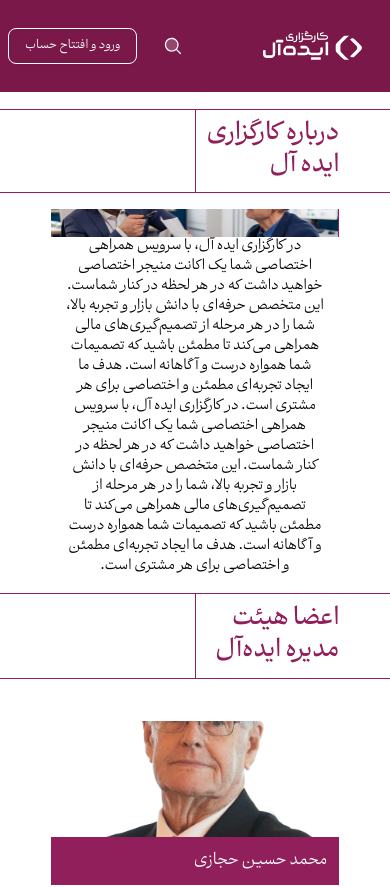
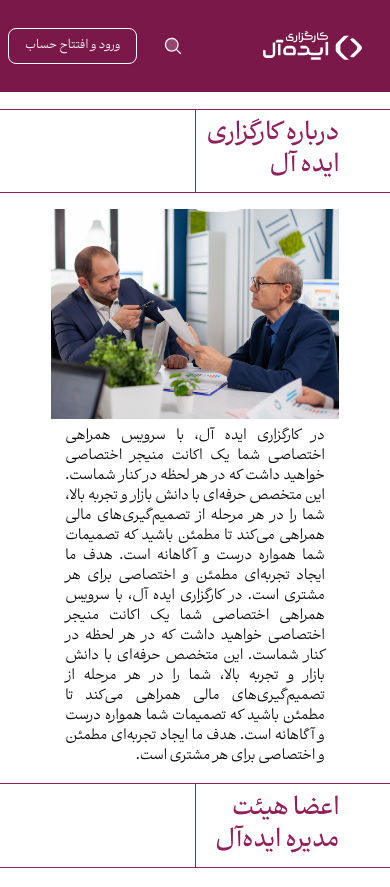
Before and after one commit to Taha-sabiri/IdealKooshaApp, a Next.js app: page /about-us in a window 390 px wide. Shown: the top 887 px of the page. Built offline with nearby package versions, Linux system fonts and the light colour scheme.

Commit message:
response2

```diff
--- a/src/app/(public)/about-us/page.tsx
+++ b/src/app/(public)/about-us/page.tsx
@@ -15,13 +15,13 @@
                 <div className=" h-full  flex w-full">
                 </div>
             </div>
-            <div className="text-2xl h-[47.5svh] py-4 md:py-0 border-b border-koosha-pr flex  md:flex-row justify-center items-center px-[13svw] flex-col-reverse j  ">
+            <div className="text-2xl h-[70svh] gap-2 md:h-[47.5svh] py-4 md:py-0 border-b border-koosha-pr flex  md:flex-row justify-center items-center px-[13svw] flex-col-reverse j  ">
                 <div className="border-none md:border-l border-koosha-pr h-full  flex w-full items-center justify-center ">
-                    <p className="text-sm w-[90%] text-center md:text-right  ">در کارگزاری ایده آل، با سرویس همراهی اختصاصی شما یک اکانت منیجر اختصاصی خواهید داشت که در هر لحظه در کنار شماست. این متخصص حرفه‌ای با دانش بازار و تجربه بالا، شما را در هر مرحله از تصمیم‌گیری‌های مالی همراهی می‌کند تا مطمئن باشید که تصمیمات شما همواره درست و آگاهانه است. هدف ما ایجاد تجربه‌ای مطمئن و اختصاصی برای هر مشتری است.
+                    <p className="text-sm w-[90%]  md:text-right text-justify  ">در کارگزاری ایده آل، با سرویس همراهی اختصاصی شما یک اکانت منیجر اختصاصی خواهید داشت که در هر لحظه در کنار شماست. این متخصص حرفه‌ای با دانش بازار و تجربه بالا، شما را در هر مرحله از تصمیم‌گیری‌های مالی همراهی می‌کند تا مطمئن باشید که تصمیمات شما همواره درست و آگاهانه است. هدف ما ایجاد تجربه‌ای مطمئن و اختصاصی برای هر مشتری است.
 
                         در کارگزاری ایده آل، با سرویس همراهی اختصاصی شما یک اکانت منیجر اختصاصی خواهید داشت که در هر لحظه در کنار شماست. این متخصص حرفه‌ای با دانش بازار و تجربه بالا، شما را در هر مرحله از تصمیم‌گیری‌های مالی همراهی می‌کند تا مطمئن باشید که تصمیمات شما همواره درست و آگاهانه است. هدف ما ایجاد تجربه‌ای مطمئن و اختصاصی برای هر مشتری است.</p>
                 </div>
-                <div className=" h-full  flex w-full relative  border-r  border-koosha-pr" >
+                <div className=" h-full  flex w-full relative  md:border-r  border-koosha-pr" >
                     <Image src={about} alt="" fill className="w-auto h-fit object-cover" />
                 </div>
             </div>
```
